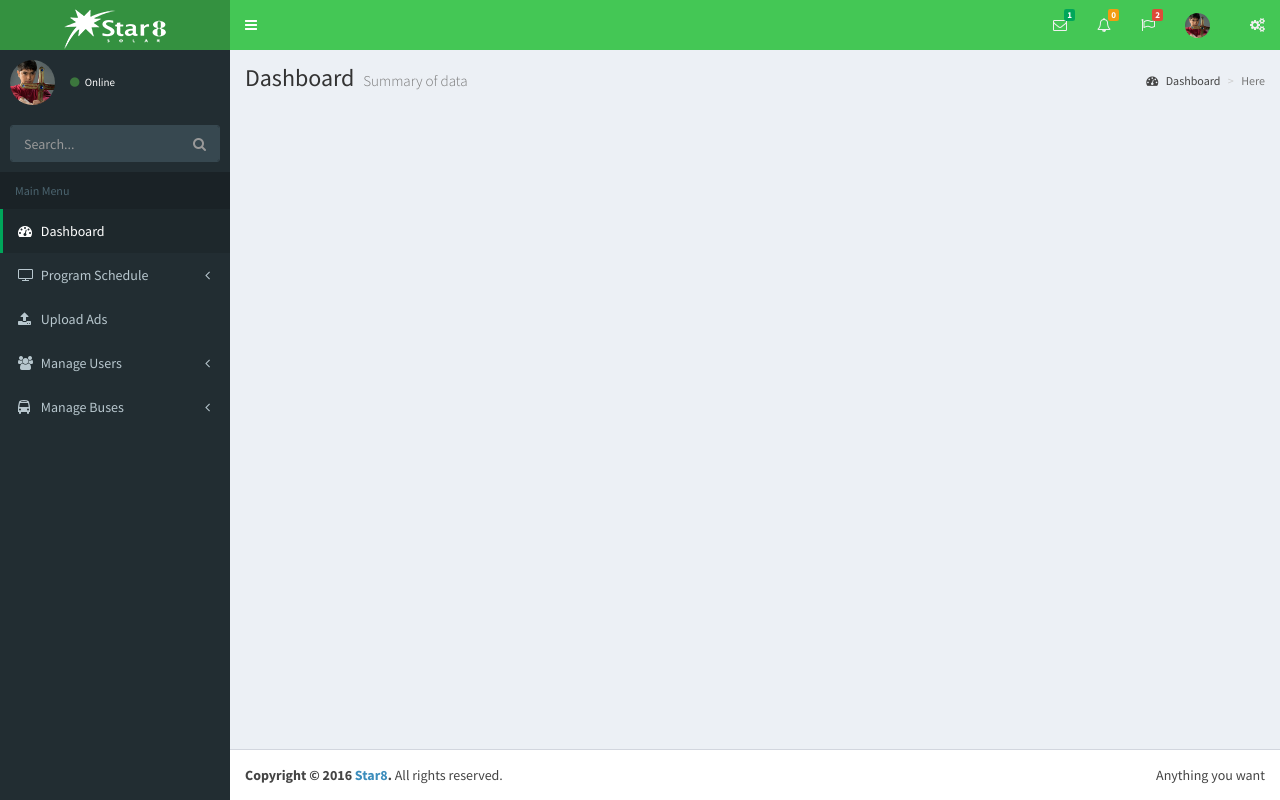
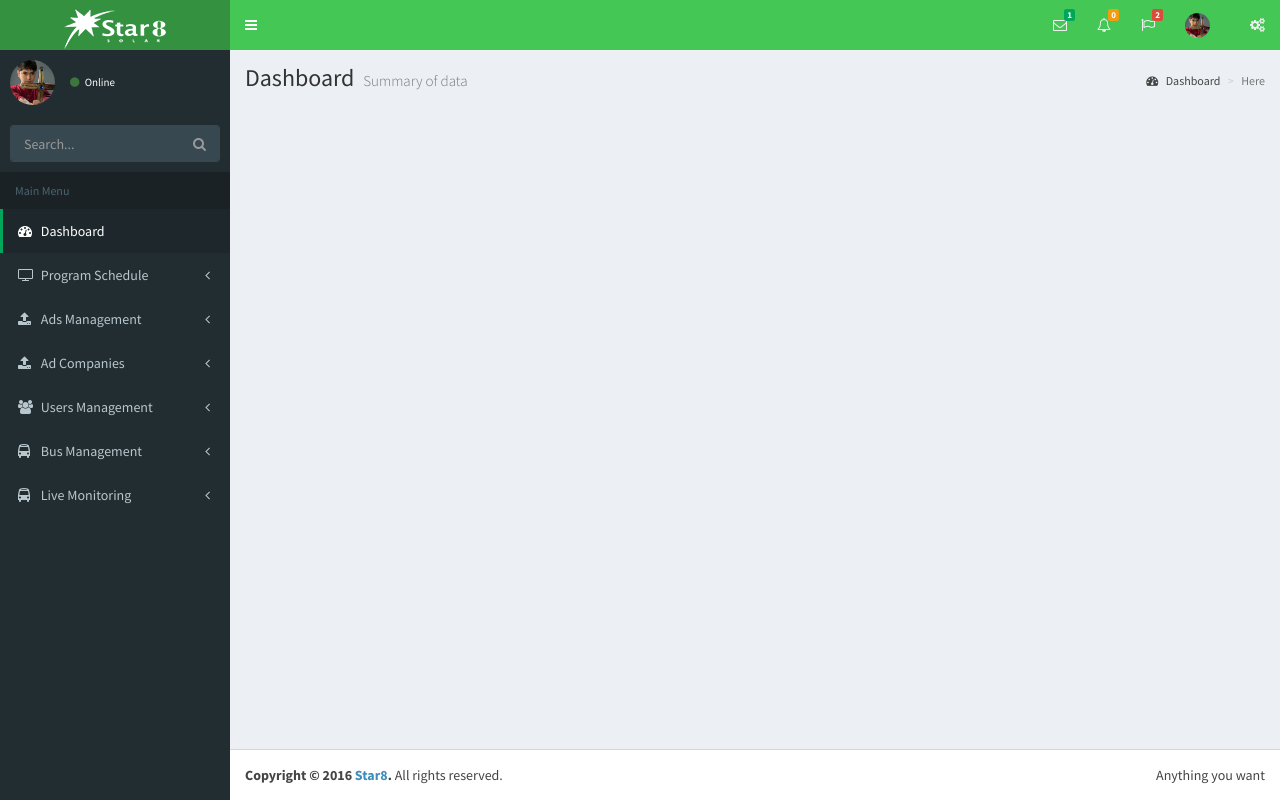
Before and after one commit to raremon/mngtprototype, a CodeIgniter app: page /database/dashboard in a window 1280 px wide. Run offline with CodeIgniter, Linux system fonts and the light colour scheme; the visitor is signed in with stand-in values (Sample User, id 1); data comes from the database, SQL or seed files in the repository; data that the repository does not hold is empty; some libraries are stand-ins or nearby versions.

Commit message:
Partially updated dashboard menu

```diff
--- a/application/views/dashboard.php
+++ b/application/views/dashboard.php
@@ -223,13 +223,36 @@
                     </span>
                   </a>
                   <ul class="treeview-menu">
-                    <li><a href="#">Per Route</a></li>
-                    <li><a href="#">Per Bus</a></li>
+                    <li><a href="#">Create Program Schedule</a></li>
+                    <li><a href="#">Browse Program Schedules</a></li>
+                    <li><a href="#">Assign Per Route</a></li>
+                    <li><a href="#">Assign Per Bus</a></li>
                   </ul>
                 </li>
-                <li><a href="#"><i class="fa fa-upload"></i> <span>Upload Ads</span></a></li>
                 <li class="treeview">
-                  <a href="#"><i class="fa fa-users"></i> <span>Manage Users</span>
+					<a href="#"><i class="fa fa-upload"></i> <span>Ads Management</span>
+                    <span class="pull-right-container">
+                      <i class="fa fa-angle-left pull-right"></i>
+                    </span>
+					</a>
+                  <ul class="treeview-menu">
+                    <li><a href="#">Upload New Ad</a></li>
+                    <li><a href="#">Browse Ads</a></li>
+                  </ul>
+				</li>
+                <li class="treeview">
+					<a href="#"><i class="fa fa-upload"></i> <span>Ad Companies</span>
+                    <span class="pull-right-container">
+                      <i class="fa fa-angle-left pull-right"></i>
+                    </span>
+					</a>
+                  <ul class="treeview-menu">
+                    <li><a href="#">New Advertiser</a></li>
+                    <li><a href="#">Browse Ad Companies </a></li>
+                  </ul>
+				</li>
+                <li class="treeview">
+                  <a href="#"><i class="fa fa-users"></i> <span>Users Management</span>
                     <span class="pull-right-container">
                       <i class="fa fa-angle-left pull-right"></i>
                     </span>
@@ -240,7 +263,7 @@
                   </ul>
                 </li>
                 <li class="treeview">
-                  <a href="#"><i class="fa fa-bus"></i> <span>Manage Buses</span>
+                  <a href="#"><i class="fa fa-bus"></i> <span>Bus Management</span>
                     <span class="pull-right-container">
                       <i class="fa fa-angle-left pull-right"></i>
                     </span>
@@ -248,6 +271,16 @@
                   <ul class="treeview-menu">
                     <li><a href="#">Bus Routes</a></li>
                     <li><a href="#">Bus Tables</a></li>
+                  </ul>
+                </li>
+                <li class="treeview">
+                  <a href="#"><i class="fa fa-bus"></i> <span>Live Monitoring</span> <!-- change icon -->
+                    <span class="pull-right-container">
+                      <i class="fa fa-angle-left pull-right"></i>
+                    </span>
+                  </a>
+                  <ul class="treeview-menu">
+                    <li><a href="#">Active Buses</a></li>
                   </ul>
                 </li>
               </ul>
```
